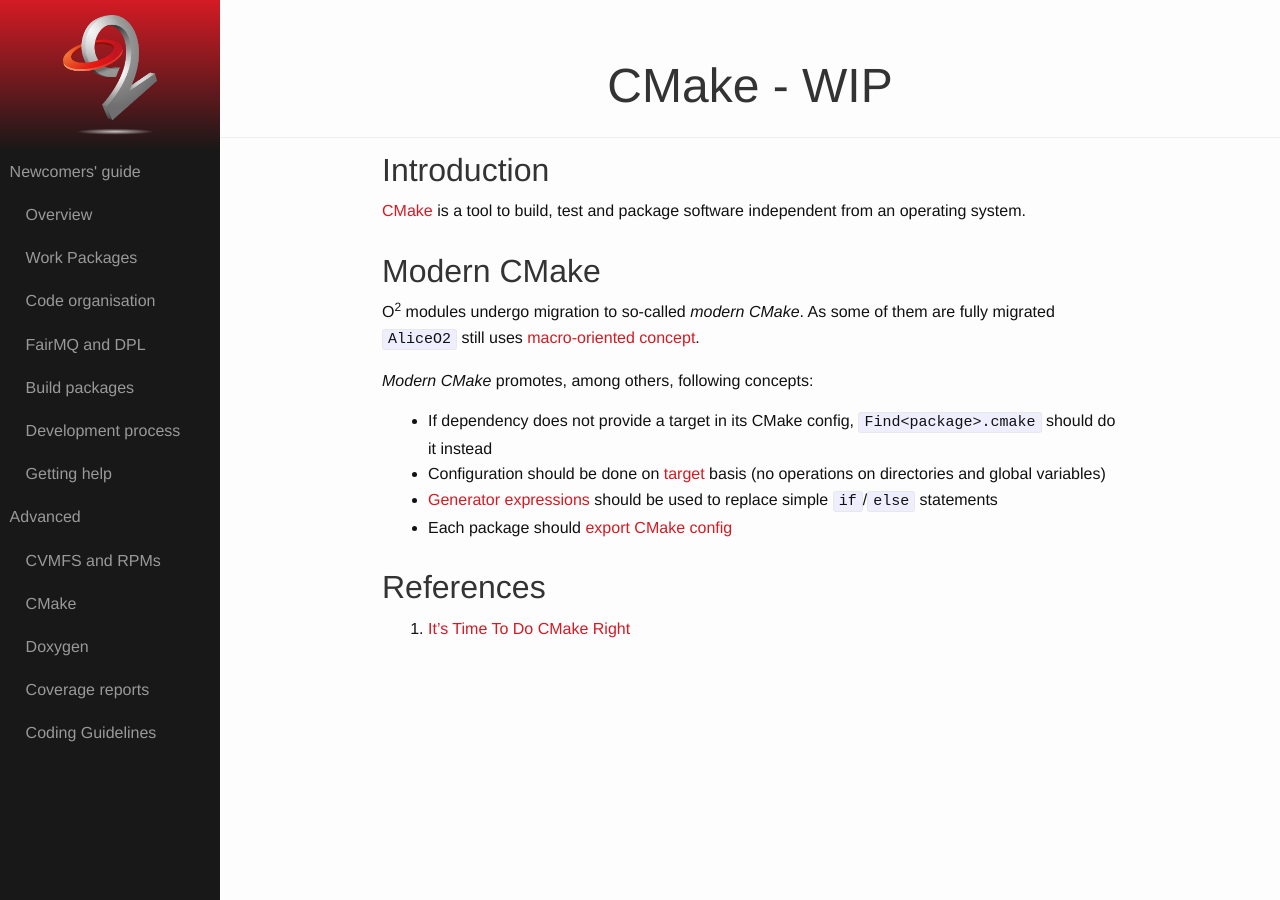
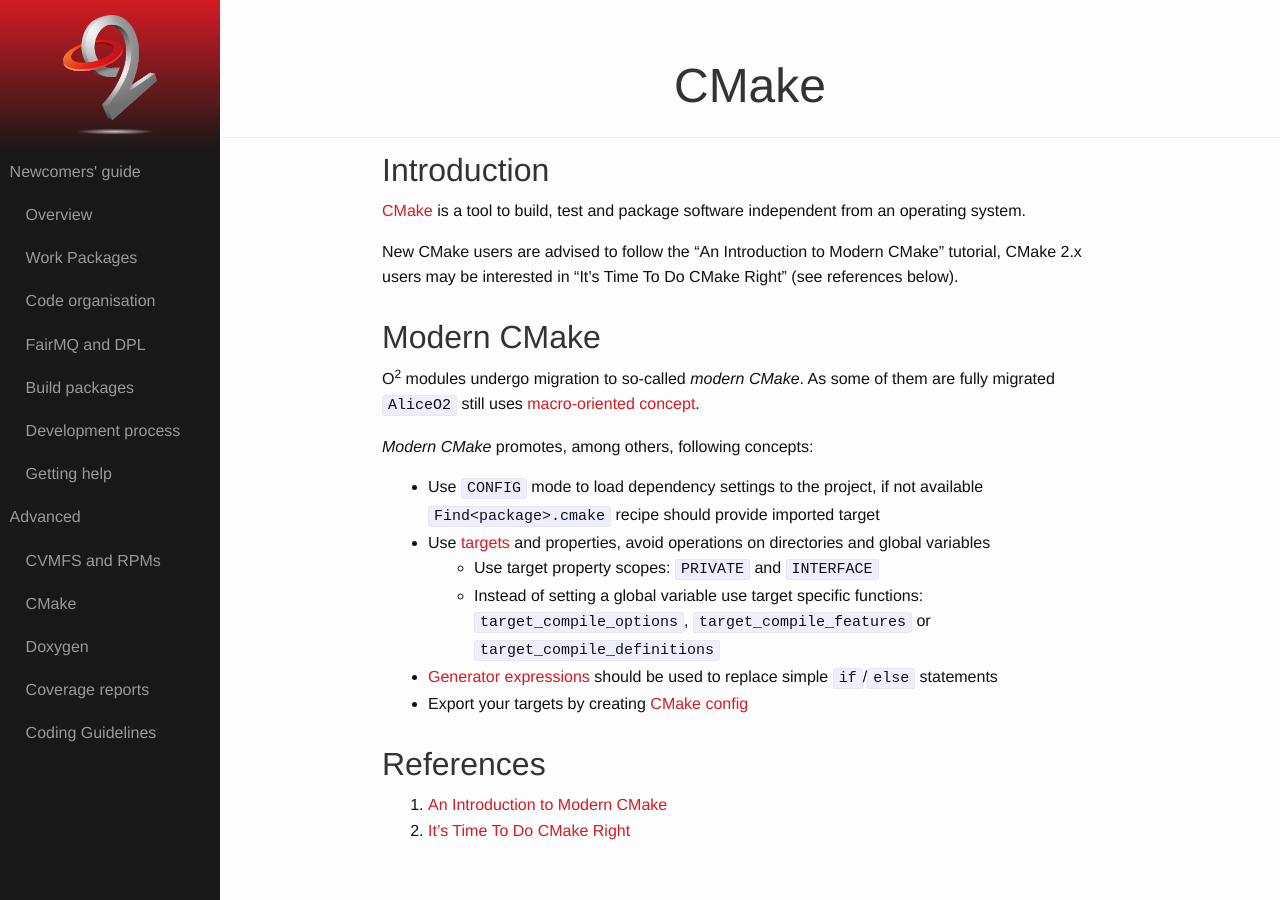
Before and after one commit to AliceO2Group/AliceO2Group.github.io, a Jekyll site: the page built from advanced/cmake.markdown, in a window 1280 px wide. Built offline with Jekyll 4.4.1, drawn with Linux system fonts in a browser that asks for light colours.

Commit message:
Elaborate on CMake

```diff
--- a/advanced/cmake.markdown
+++ b/advanced/cmake.markdown
@@ -1,5 +1,5 @@
 ---
-title: CMake - WIP
+title: CMake
 layout: main
 ---
 
@@ -7,18 +7,22 @@ Introduction
 ============
 [CMake](https://cmake.org) is a tool to build, test and package software independent from an operating system.
 
+New CMake users are advised to follow the "An Introduction to Modern CMake" tutorial, CMake 2.x users may be interested in "It's Time To Do CMake Right" (see references below).
 
 Modern CMake
 ============
 O<sup>2</sup> modules undergo migration to so-called _modern CMake_. As some of them are fully migrated `AliceO2` still uses [macro-oriented concept](https://github.com/AliceO2Group/AliceO2/blob/dev/doc/CMakeInstructions.md).
 
 _Modern CMake_ promotes, among others, following concepts:
-- If dependency does not provide a target in its CMake config, `Find<package>.cmake` should do it instead
-- Configuration should be done on [target](https://gitlab.kitware.com/cmake/community/wikis/doc/tutorials/Exporting-and-Importing-Targets) basis (no operations on directories and global variables)
+- Use `CONFIG` mode to load dependency settings to the project, if not available `Find<package>.cmake` recipe should provide imported target
+- Use [targets](https://gitlab.kitware.com/cmake/community/wikis/doc/tutorials/Exporting-and-Importing-Targets) and properties, avoid operations on directories and global variables
+  - Use target property scopes: `PRIVATE` and `INTERFACE`
+  - Instead of setting a global variable use target specific functions: `target_compile_options`, `target_compile_features` or `target_compile_definitions`
 - [Generator expressions](https://cmake.org/cmake/help/latest/manual/cmake-generator-expressions.7.html) should be used to replace simple `if`/`else` statements
-- Each package should [export CMake config](https://gitlab.kitware.com/cmake/community/wikis/doc/tutorials/Exporting-and-Importing-Targets#exporting-targets)
+- Export your targets by creating [CMake config](https://gitlab.kitware.com/cmake/community/wikis/doc/tutorials/Exporting-and-Importing-Targets#exporting-targets)
 
 
 References
 =========
-1. [It's Time To Do CMake Right](https://pabloariasal.github.io/2018/02/19/its-time-to-do-cmake-right/)
+1. [An Introduction to Modern CMake](https://cliutils.gitlab.io/modern-cmake/)
+2. [It's Time To Do CMake Right](https://pabloariasal.github.io/2018/02/19/its-time-to-do-cmake-right/)
```
